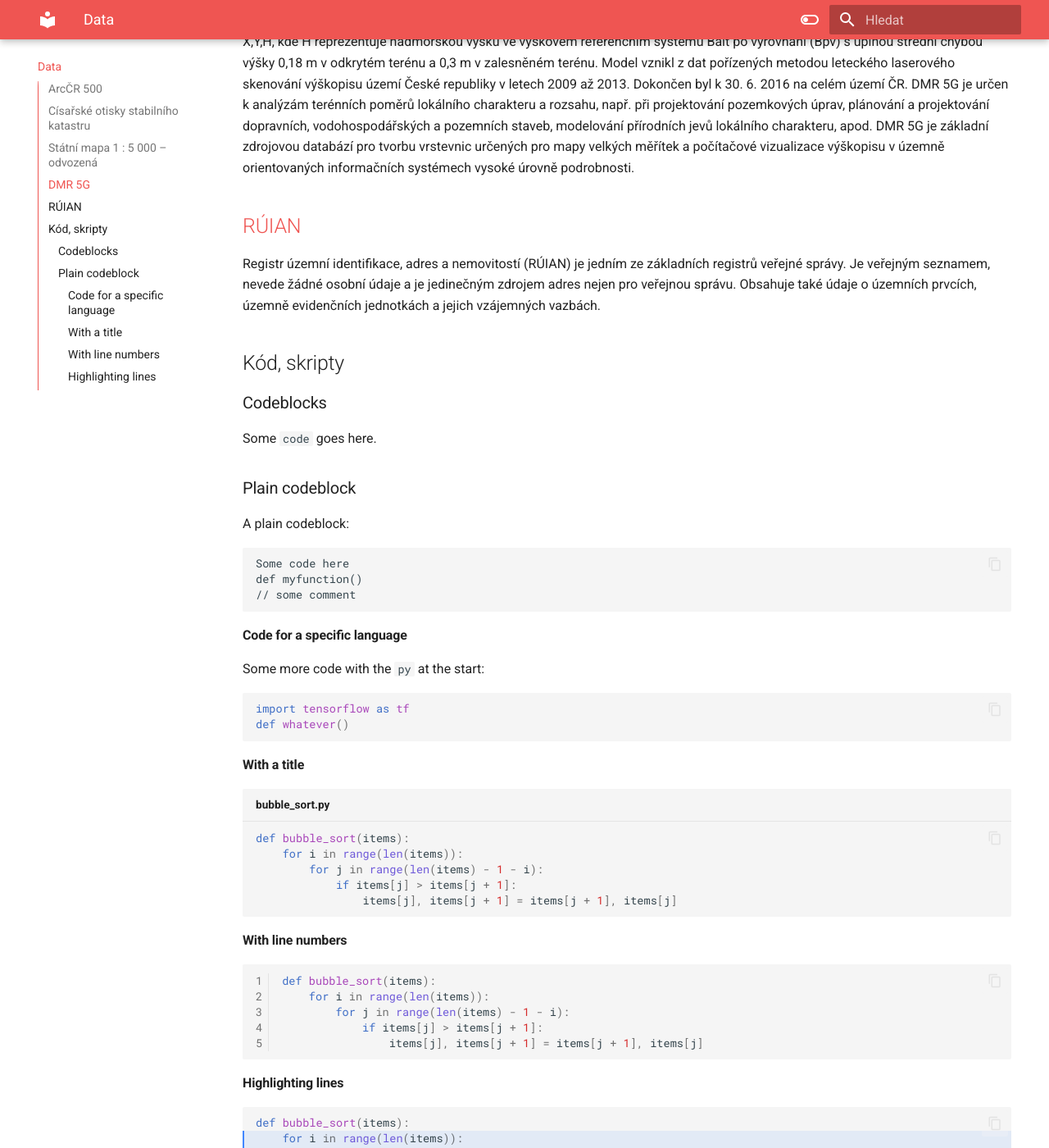
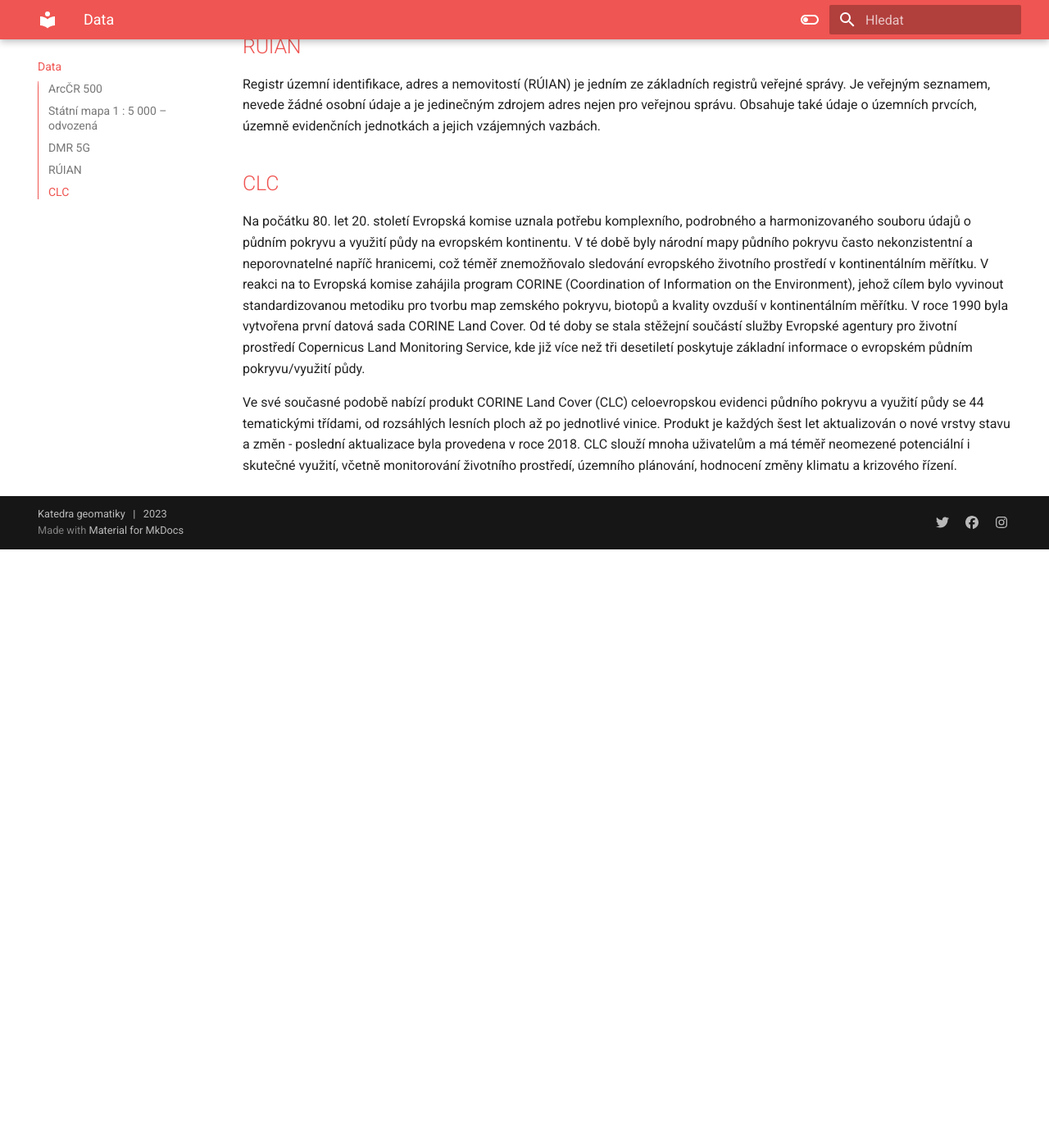
Before and after one commit to k155cvut/gis-2, an MkDocs documentation site: the page built from docs/data.md, in a window 1280 px wide and 1400 px high, scrolled down 1025 px. Shown: the whole window at 82% size. Built offline with MkDocs 1.6.1 and Material for MkDocs 9.7.7, drawn with Linux system fonts in a browser that asks for light colours; after the commit the page ends 1695 px from its top, so only the background shows below that; some of the changed text lies outside the part shown.

Commit message:
$cv4+data update

````diff
--- a/docs/data.md
+++ b/docs/data.md
@@ -3,10 +3,6 @@
 ## [ArcČR 500](https://www.arcgis.com/home/item.html?id=527cdeb48a8b4456a00ed4b35cbed799 "Odkaz na stažení")
 
 ArcČR 500 je digitální vektorová geografická databáze České republiky, zpracována na úrovni podrobnosti 1 : 500 000. Navazuje na podobné databáze, zpracované firmou Esri. Obsahem databáze jsou přehledné geografické informace o ČR. Data umožňují široké spektrum prostorových analýz a vizualizace a poskytují možnost propojení na statistická data.
-
-## [Císařské otisky stabilního katastru](<https://geoportal.cuzk.cz/(S(1v4m40zfva0uax45kgek0z45))/default.aspx?mode=TextMeta&side=dSady_archiv&metadataID=CZ-CUZK-COC-R&menu=2901> "Odkaz na stažení")
-
-Jedná se o mapy z let 1826-1843, původně určené k archivaci v Centrálním archivu pozemkového katastru ve Vídni, odkud byly po vzniku Československé republiky v rámci archivní rozluky předány do Prahy. Na rozdíl od tzv. originálních map stabilního katastru zachycují původní stav krajiny bez dodatečného zákresu pozdějších změn. Dodnes patří ze strany badatelů k nejžádanějším a nejvyužívanějším archiváliím ÚAZK. Pro území Čech je archivováno cca 8400 katastrálních map na cca 31 tisících mapových listech. V katastrálních územích, pro která se tyto mapy nedochovaly, jsou postupně nahrazovány originálními mapami stabilního katastru.
 
 ## [Státní mapa 1 : 5 000 – odvozená](https://geoportal.cuzk.cz/(S(be3r4r2uzrecpufzskg2ngre))/Default.aspx?mode=TextMeta&side=dSady_archiv&metadataID=CZ-CUZK-SMO5-R&head_tab=sekce-02-gp&menu=2905> "Odkaz na stažení")
 
@@ -20,57 +16,8 @@ Digitální model reliéfu České republiky 5. generace (DMR 5G) představuje z
 
 Registr územní identifikace, adres a nemovitostí (RÚIAN) je jedním ze základních registrů veřejné správy. Je veřejným seznamem, nevede žádné osobní údaje a je jedinečným zdrojem adres nejen pro veřejnou správu. Obsahuje také údaje o územních prvcích, územně evidenčních jednotkách a jejich vzájemných vazbách.
 
-## Kód, skripty
+## [CLC](https://land.copernicus.eu/en/products/corine-land-cover> "Odkaz na stažení")
 
-### Codeblocks
+Na počátku 80. let 20. století Evropská komise uznala potřebu komplexního, podrobného a harmonizovaného souboru údajů o půdním pokryvu a využití půdy na evropském kontinentu. V té době byly národní mapy půdního pokryvu často nekonzistentní a neporovnatelné napříč hranicemi, což téměř znemožňovalo sledování evropského životního prostředí v kontinentálním měřítku. V reakci na to Evropská komise zahájila program CORINE (Coordination of Information on the Environment), jehož cílem bylo vyvinout standardizovanou metodiku pro tvorbu map zemského pokryvu, biotopů a kvality ovzduší v kontinentálním měřítku. V roce 1990 byla vytvořena první datová sada CORINE Land Cover. Od té doby se stala stěžejní součástí služby Evropské agentury pro životní prostředí Copernicus Land Monitoring Service, kde již více než tři desetiletí poskytuje základní informace o evropském půdním pokryvu/využití půdy.
 
-Some `code` goes here.
-
-### Plain codeblock
-
-A plain codeblock:
-
-```
-Some code here
-def myfunction()
-// some comment
-```
-
-#### Code for a specific language
-
-Some more code with the `py` at the start:
-
-```py
-import tensorflow as tf
-def whatever()
-```
-
-#### With a title
-
-```py title="bubble_sort.py"
-def bubble_sort(items):
-    for i in range(len(items)):
-        for j in range(len(items) - 1 - i):
-            if items[j] > items[j + 1]:
-                items[j], items[j + 1] = items[j + 1], items[j]
-```
-
-#### With line numbers
-
-```py linenums="1"
-def bubble_sort(items):
-    for i in range(len(items)):
-        for j in range(len(items) - 1 - i):
-            if items[j] > items[j + 1]:
-                items[j], items[j + 1] = items[j + 1], items[j]
-```
-
-#### Highlighting lines
-
-```py hl_lines="2 3"
-def bubble_sort(items):
-    for i in range(len(items)):
-        for j in range(len(items) - 1 - i):
-            if items[j] > items[j + 1]:
-                items[j], items[j + 1] = items[j + 1], items[j]
-```
+Ve své současné podobě nabízí produkt CORINE Land Cover (CLC) celoevropskou evidenci půdního pokryvu a využití půdy se 44 tematickými třídami, od rozsáhlých lesních ploch až po jednotlivé vinice. Produkt je každých šest let aktualizován o nové vrstvy stavu a změn - poslední aktualizace byla provedena v roce 2018. CLC slouží mnoha uživatelům a má téměř neomezené potenciální i skutečné využití, včetně monitorování životního prostředí, územního plánování, hodnocení změny klimatu a krizového řízení.
````
Also changed, not shown: docs/cviceni/cviceni4.md (+4 -2 lines).
